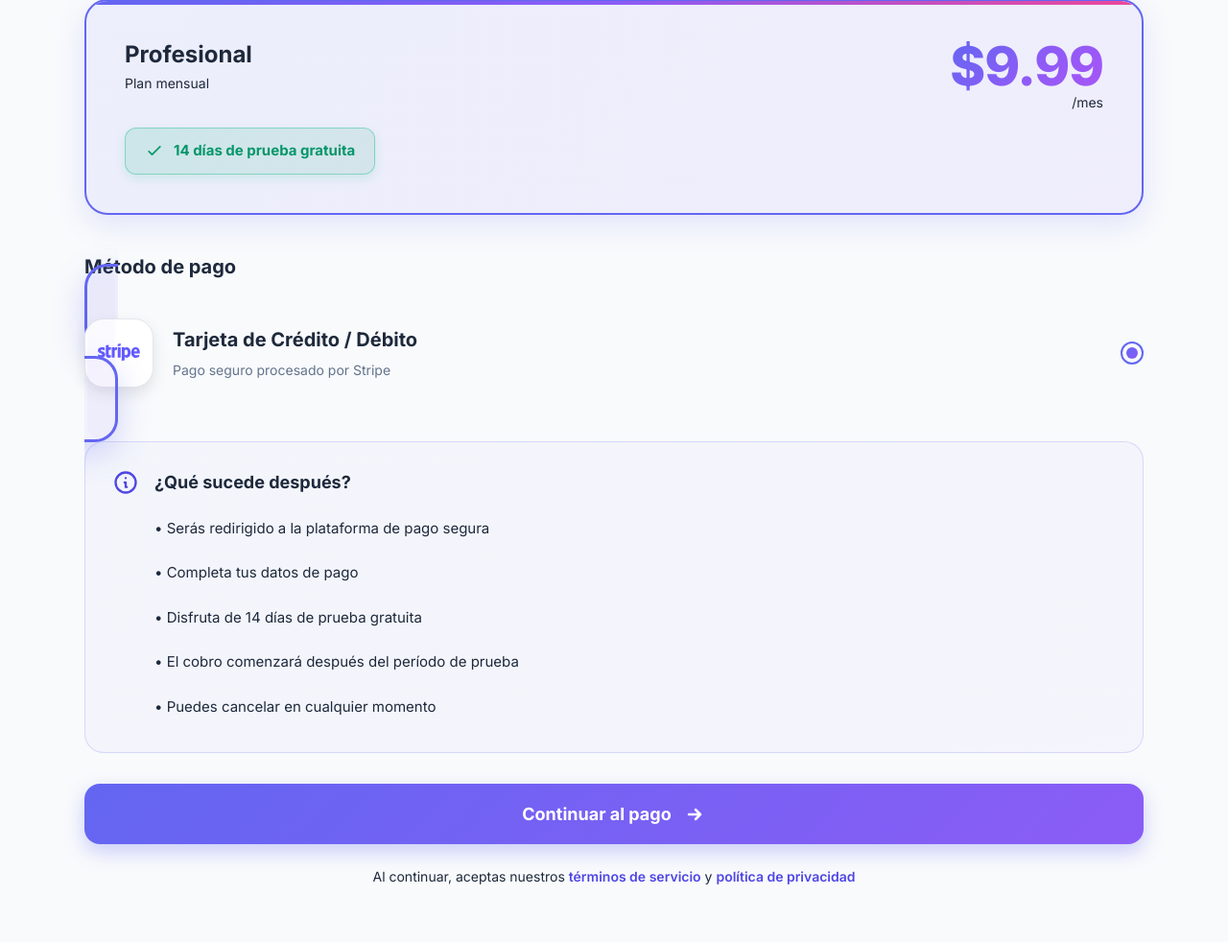
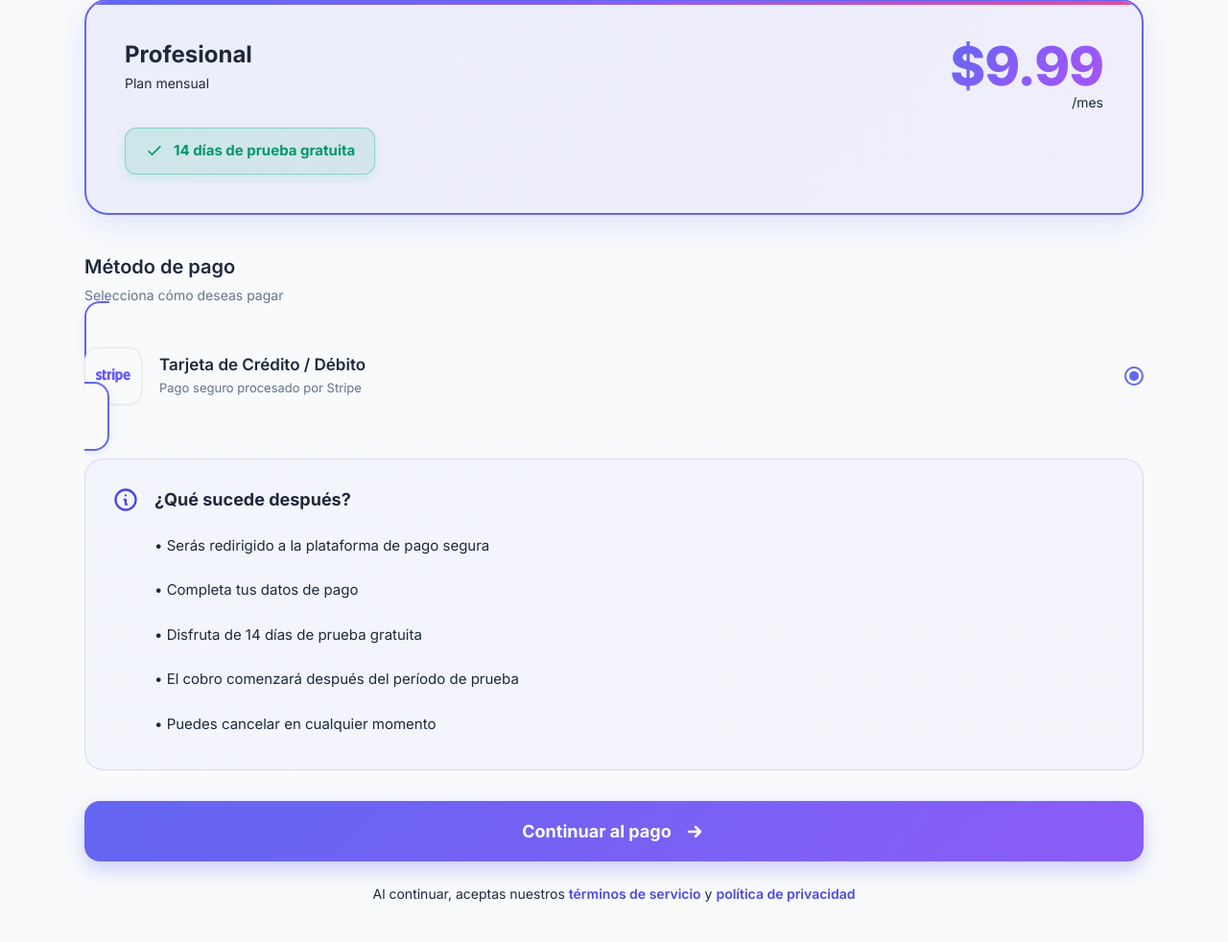
Before and after one commit to pedromesaglio/Calc3D, a FastAPI app: page /subscription/checkout/pro in a window 1280 px wide. Shown: the part 322-1304 px from the top of the page at 96% size. Run offline with FastAPI, Linux system fonts and the light colour scheme; the visitor is signed in with stand-in values (Sample User, id 1); data comes from the database, SQL or seed files in the repository; some libraries are stand-ins or nearby versions.

Commit message:
feat: diseño más limpio y minimalista para métodos de pago
Mejoras en la sección de métodos de pago del checkout:
- Bordes más sutiles (1.5px) y sombras suaves
- Iconos de pago más pequeños (3.75rem) con fondo gris claro
- Tipografía refinada (font-weight: 600, tamaños reducidos)
- Radio buttons más compactos (20px)
- Espaciado optimizado y transiciones más rápidas
- Hover effects más discretos

Resultado: interfaz más limpia, moderna y profesional

🤖 Generated with [Claude Code](https://claude.com/claude-code)

Co-Authored-By: Claude <noreply@anthropic.com>

```diff
--- a/templates/checkout.html
+++ b/templates/checkout.html
@@ -38,36 +38,19 @@
     letter-spacing: -0.02em;
   }
   .payment-method-card {
-    background: var(--bg-card);
-    border: 2.5px solid #e5e7eb;
-    border-radius: 1.5rem;
-    padding: 2rem;
-    margin-bottom: 1.25rem;
+    background: white;
+    border: 1.5px solid #e5e7eb;
+    border-radius: 1rem;
+    padding: 1.5rem 1.5rem;
+    margin-bottom: 0.875rem;
     cursor: pointer;
-    transition: all .3s cubic-bezier(.4,0,.2,1);
+    transition: all .2s ease;
     position: relative;
     overflow: visible;
   }
-  .payment-method-card::before {
-    content: '';
-    position: absolute;
-    top: 0;
-    left: 0;
-    width: 100%;
-    height: 100%;
-    background: linear-gradient(135deg, rgba(99, 102, 241, 0.03), rgba(139, 92, 246, 0.03));
-    opacity: 0;
-    transition: opacity .3s;
-    border-radius: 1.5rem;
-    pointer-events: none;
-  }
   .payment-method-card:hover {
-    border-color: #a5b4fc;
-    transform: translateY(-4px);
-    box-shadow: 0 16px 40px rgba(99, 102, 241, 0.12);
-  }
-  .payment-method-card:hover::before {
-    opacity: 1;
+    border-color: #d1d5db;
+    box-shadow: 0 2px 8px rgba(0, 0, 0, 0.04);
   }
   .payment-method-card input[type="radio"] {
     position: absolute;
@@ -75,42 +58,38 @@
     pointer-events: none;
   }
   .payment-method-card:has(input:checked) {
-    background: linear-gradient(135deg, rgba(99, 102, 241, 0.08), rgba(139, 92, 246, 0.05));
+    background: #fafafa;
     border-color: #6366f1;
-    border-width: 3px;
-    box-shadow: 0 12px 32px rgba(99, 102, 241, 0.25);
-    transform: scale(1.02);
-  }
-  .payment-method-card:has(input:checked)::before {
-    opacity: 1;
+    border-width: 2px;
+    box-shadow: 0 2px 12px rgba(99, 102, 241, 0.1);
   }
   .payment-content {
     display: flex;
     align-items: center;
-    gap: 1.25rem;
+    gap: 1.125rem;
     transition: all .2s;
   }
   .payment-icon {
-    width: 4.5rem;
-    height: 4.5rem;
+    width: 3.75rem;
+    height: 3.75rem;
     display: flex;
     align-items: center;
     justify-content: center;
-    background: white;
-    border-radius: 1.25rem;
+    background: #f9fafb;
+    border-radius: 0.875rem;
     flex-shrink: 0;
-    box-shadow: 0 6px 16px rgba(0, 0, 0, 0.1);
-    transition: all .3s cubic-bezier(.4,0,.2,1);
-    border: 1.5px solid #e5e7eb;
+    box-shadow: 0 1px 3px rgba(0, 0, 0, 0.06);
+    transition: all .2s ease;
+    border: 1px solid #e5e7eb;
   }
   .payment-method-card:hover .payment-icon {
-    transform: scale(1.08) rotate(-2deg);
-    box-shadow: 0 8px 20px rgba(0, 0, 0, 0.15);
+    transform: scale(1.03);
+    box-shadow: 0 2px 6px rgba(0, 0, 0, 0.08);
   }
   .payment-icon img, .payment-icon svg {
     width: 100%;
     height: auto;
-    max-width: 2.75rem;
+    max-width: 2.25rem;
     object-fit: contain;
   }
   .stripe-logo {
@@ -120,15 +99,17 @@
     color: #009EE3;
   }
   .payment-details h3 {
-    font-size: 1.25rem;
-    font-weight: 700;
-    margin-bottom: 0.375rem;
+    font-size: 1.0625rem;
+    font-weight: 600;
+    margin-bottom: 0.25rem;
     color: var(--text);
+    line-height: 1.3;
   }
   .payment-details p {
-    font-size: 0.875rem;
+    font-size: 0.8125rem;
     color: var(--text-muted);
     margin: 0;
+    line-height: 1.4;
   }
   .feature-badge {
     display: inline-flex;
@@ -199,13 +180,14 @@
     transform: translateY(0);
   }
   .radio-indicator {
-    width: 24px;
-    height: 24px;
+    width: 20px;
+    height: 20px;
     border: 2px solid #d1d5db;
     border-radius: 50%;
     margin-left: auto;
     position: relative;
     transition: all .2s;
+    flex-shrink: 0;
   }
   .payment-method-card:has(input:checked) .radio-indicator {
     border-color: #6366f1;
@@ -217,9 +199,9 @@
     top: 50%;
     left: 50%;
     transform: translate(-50%, -50%);
-    width: 12px;
-    height: 12px;
-    background: linear-gradient(135deg, #6366f1, #8b5cf6);
+    width: 10px;
+    height: 10px;
+    background: #6366f1;
     border-radius: 50%;
   }
 </style>
@@ -267,7 +249,10 @@
     {{ csrf_input(request) }}
     <input type="hidden" name="plan" value="{{ plan }}">
 
-    <h3 class="text-xl font-bold mb-4">Método de pago</h3>
+    <div class="mb-5">
+      <h3 class="text-xl font-semibold mb-1.5" style="color: var(--text);">Método de pago</h3>
+      <p class="text-sm" style="color: var(--text-muted);">Selecciona cómo deseas pagar</p>
+    </div>
 
     {% if not stripe_configured and not mercadopago_configured %}
     <div class="card bg-yellow-50 dark:bg-yellow-900/20 border-yellow-200 dark:border-yellow-800">
```
